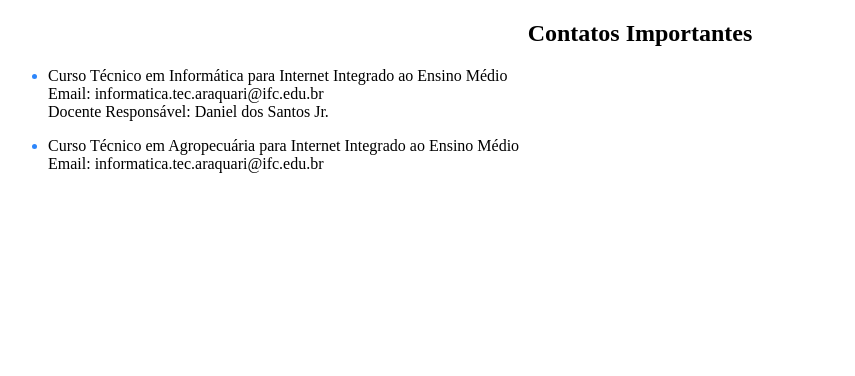
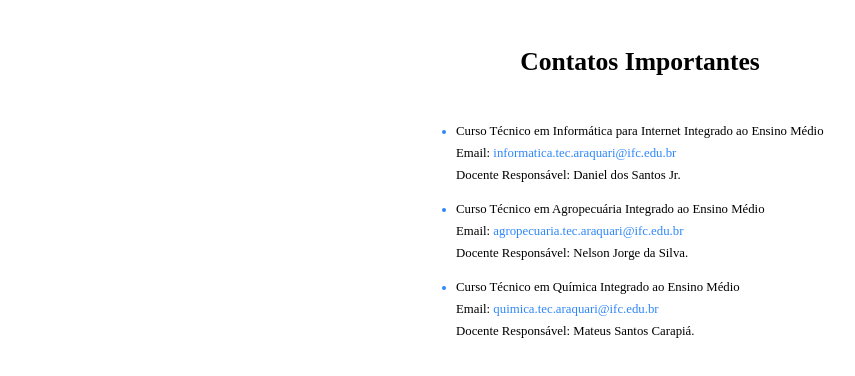
Before and after one commit to 2info3-Hackathon/frontend, a Vue app: page / in a window 1280 px wide. Shown: the top 376 px of the page, without its empty margins (0-855 px from the left). Built offline with nearby package versions, Linux system fonts and the light colour scheme.

Commit message:
FEAT: Finalização da página

```diff
--- a/src/components/ContatosImportantesComponent.vue
+++ b/src/components/ContatosImportantesComponent.vue
@@ -18,8 +18,16 @@
             </li>
             <li>
                 <p>
-                    Curso Técnico em Agropecuária para Internet Integrado ao Ensino Médio <br>
-                     Email: <span>informatica.tec.araquari@ifc.edu.br</span>
+                    Curso Técnico em Agropecuária Integrado ao Ensino Médio <br>
+                     Email: <span>agropecuaria.tec.araquari@ifc.edu.br</span><br>
+                     Docente Responsável: Nelson Jorge da Silva.
+                </p>
+            </li>
+            <li>
+                <p>
+                    Curso Técnico em Química Integrado ao Ensino Médio <br>
+                     Email: <span>quimica.tec.araquari@ifc.edu.br</span><br>
+                     Docente Responsável: Mateus Santos Carapiá.
                 </p>
             </li>
         </ul>
@@ -31,13 +39,19 @@
 <style scoped>
 
 section h1 {
+    padding: 2vw 0 0 0;
     color: black;
     display: flex;
     justify-content: center;
+    font-size: 2vw;
 
 }
 
 section ul {
+
+    padding: 0.8vw 1.3vw 0 35vw;
+    line-height: 1.7vw;
+    font-size: 1vw;
 
 }
 section li{
@@ -51,4 +65,9 @@
 
 }
 
+section ul li p span{
+
+        color: #2D86FB;
+}
+
 </style>
```
